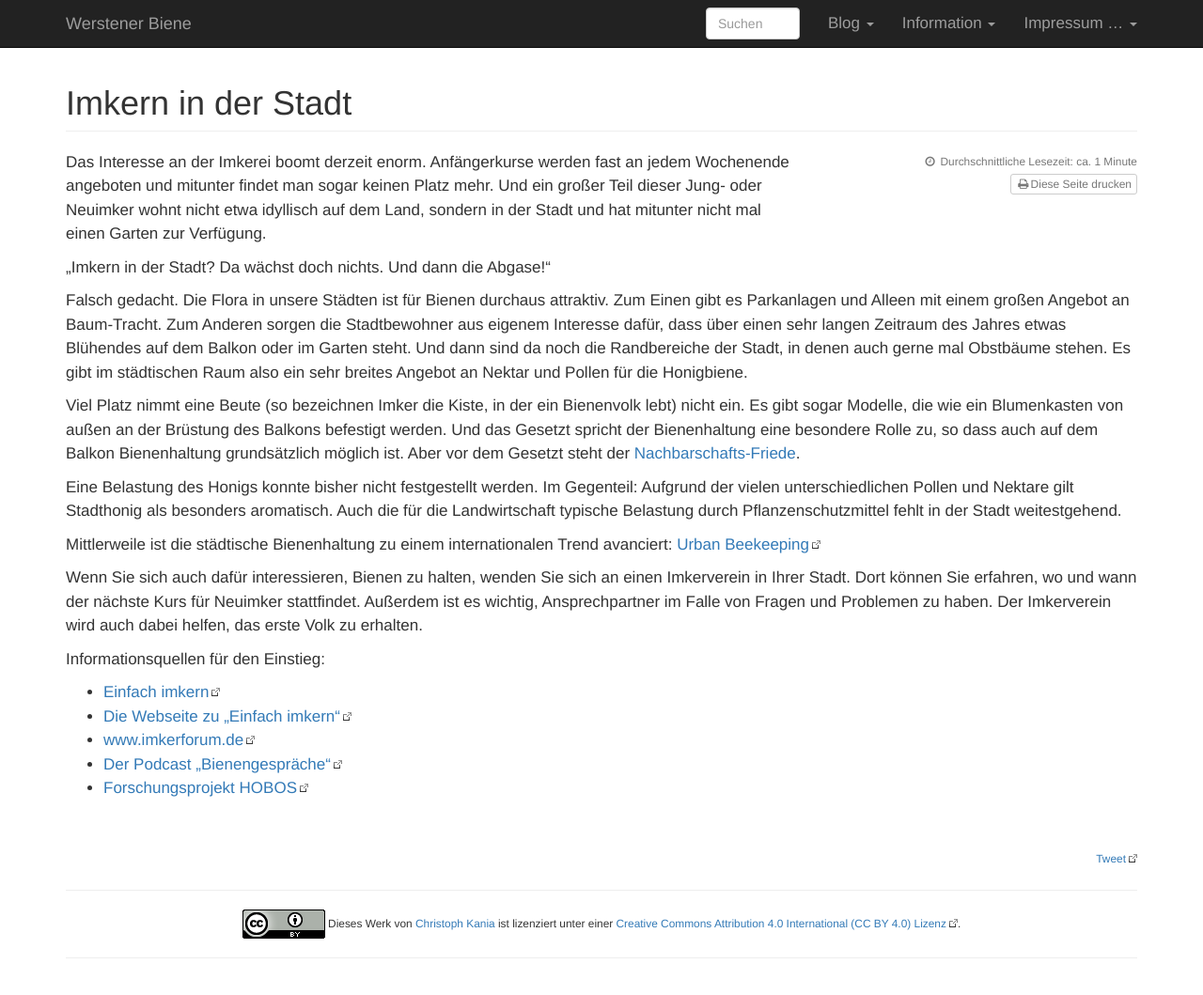
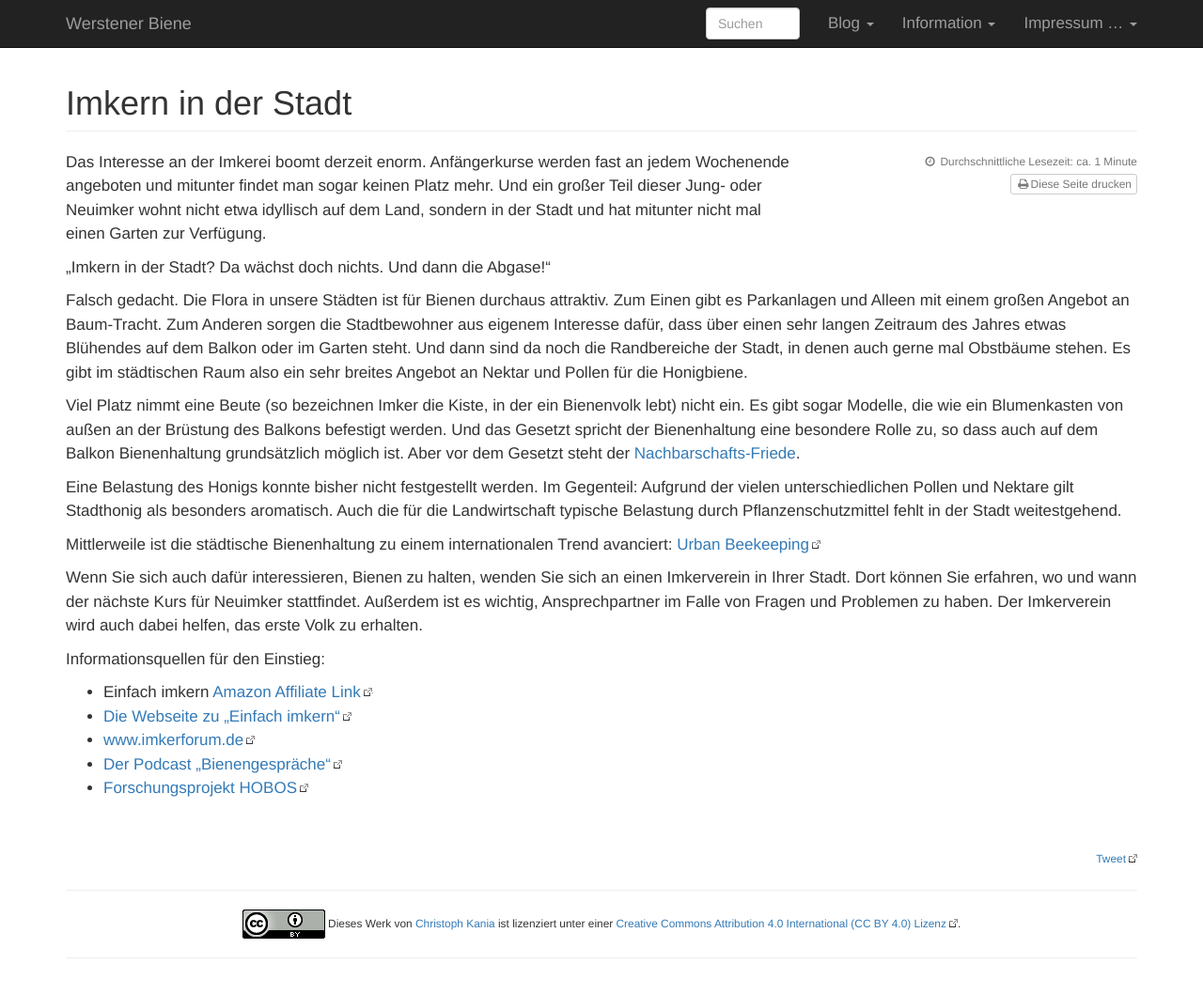
Before and after one commit to chkania/werstener-biene, a Jekyll site: the page built from content/imkern_in_der_stadt.md, in a window 1280 px wide and 1090 px high. Shown: the top 1059 px of the window at 94% size. Built offline with Jekyll 4.4.1, drawn with Linux system fonts in a browser that asks for light colours; comment, search, counter and statistics services are not loaded.

Commit message:
amazon affiliate link

```diff
--- a/content/imkern_in_der_stadt.md
+++ b/content/imkern_in_der_stadt.md
@@ -21,7 +21,7 @@ Wenn Sie sich auch dafür interessieren, Bienen zu halten, wenden Sie sich an ei
 
 Informationsquellen für den Einstieg:
 
-* [Einfach imkern](http://www.amazon.de/dp/3980356868)
+* Einfach imkern [Amazon Affiliate Link](http://www.amazon.de/dp/3980356868/?_encoding=UTF8&camp=1638&creative=6742&linkCode=ur2&site-redirect=de&tag=werstbiene-21)<img src="http://ir-de.amazon-adsystem.com/e/ir?t=werstbiene-21&l=ur2&o=3" width="1" height="1" border="0" alt="" style="border:none !important; margin:0px !important;" />
 * [Die Webseite zu „Einfach imkern“](http://www.immelieb.de)
 * [www.imkerforum.de](http://www.imkerforum.de)
 * [Der Podcast „Bienengespräche“](http://www.bienenpodcast.at/)
```
